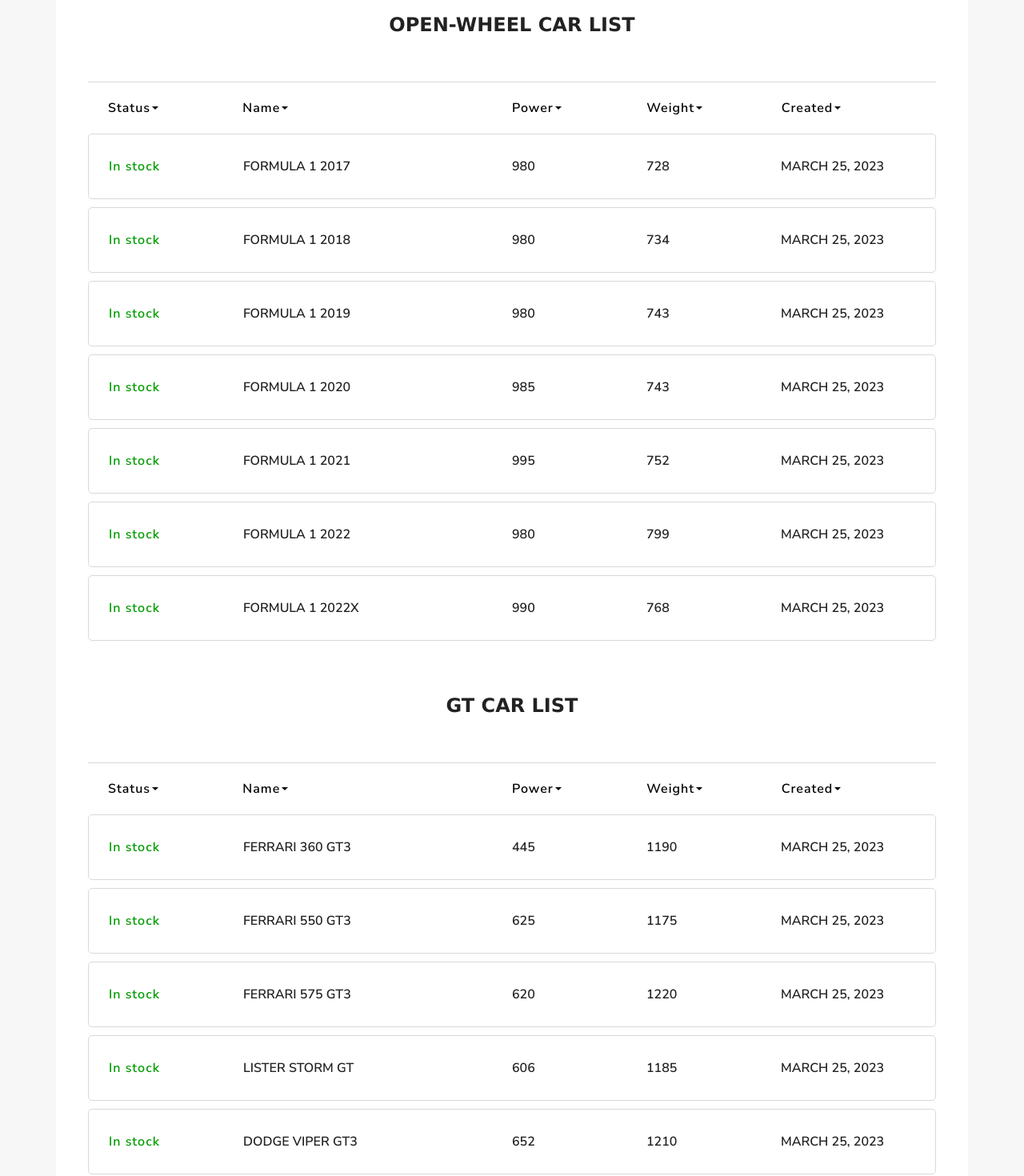
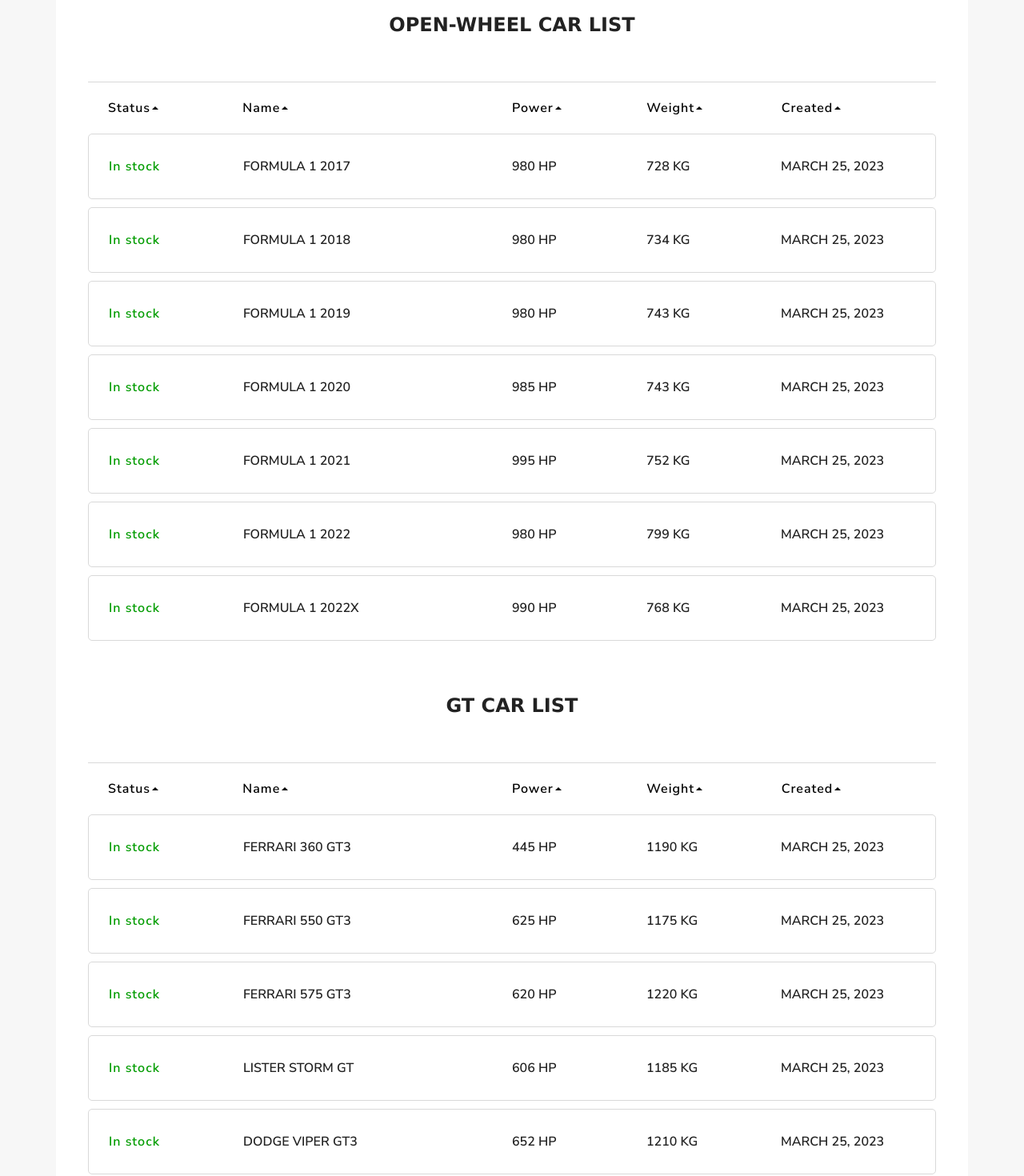
Before and after one commit to bob1663/raceone17, a React (Vite) app in the folder client/: page /cars in a window 1280 px wide. Shown: the part 840-2310 px from the top of the page at 80% size. Built offline with nearby package versions, Linux system fonts and the light colour scheme.

Commit message:
30th commit

```diff
--- a/client/src/App.jsx
+++ b/client/src/App.jsx
@@ -8,7 +8,7 @@
   useLocation,
 } from "react-router-dom";
 import { Navbar, Footer } from "./components";
-import { Cars, Contact, Home, Login, News, Post, Shop } from "./pages";
+import { CarPage, Cars, Contact, Home, Login, News, Post, Shop } from "./pages";
 
 const Layout = () => {
   const location = useLocation();
@@ -26,6 +26,7 @@
           <Route path="/cars" exact element={<Cars />} />
           <Route path="/login" exact element={<Login />} />
           <Route path="/post" exact element={<Post />} />
+          <Route path="/cars/car/:id" exact element={<CarPage />} />
         </Routes>
       </div>
       {!isLoginPage && <Footer className="foooter" />}
--- a/client/src/components/ShopCard/ShopCard.jsx
+++ b/client/src/components/ShopCard/ShopCard.jsx
@@ -10,7 +10,7 @@
         <p style={{marginTop:'15px'}}>{titleShop}</p>
         <div className="app__shopCard-price">
             <p style={{fontWeight:"500"}}>{priceShop}</p>
-            <button>Add to cart</button>
+            <button>Purchase</button>
         </div>
     </div>
   )
--- /dev/null
+++ b/client/src/pages/CarPage/CarPage.jsx
@@ -0,0 +1,8 @@
+import React from "react";
+import "./CarPage.css";
+
+const CarPage = () => {
+  return <div>CarPage</div>;
+};
+
+export default CarPage;
--- a/client/src/pages/Cars/Cars.css
+++ b/client/src/pages/Cars/Cars.css
@@ -16,30 +16,21 @@
   justify-content: center;
   padding: 0 15px;
 
+  cursor: pointer;
   transition: width 0.3s ease-in-out;
-  cursor: pointer;
 }
 
 .app__cars_topDiv-openWheel {
-  background:
-    /* top, transparent black, faked with gradient */ linear-gradient(
-      rgba(0, 0, 0, 0.5),
-      rgba(0, 0, 0, 0.5)
-    ),
-    /* bottom, image */
-      url("../../assets/formula/screenshot_rss_formula_hybrid_2019_ks_barcelona_18-2-120-14-6-58.jpg");
+  background: linear-gradient(rgba(0, 0, 0, 0.6), rgba(0, 0, 0, 0.6)),
+    url("../../assets/formula/screenshot_rss_formula_hybrid_2019_ks_barcelona_18-2-120-14-6-58.jpg");
   background-repeat: no-repeat;
   background-size: cover;
   background-position: center;
 }
 
 .app__cars_topDiv-GT {
-  background:
-    /* top, transparent black, faked with gradient */ linear-gradient(
-      rgba(0, 0, 0, 0.5),
-      rgba(0, 0, 0, 0.5)
-    ),
-    /* bottom, image */ url("../../assets/gt/bmwm6gt3.jpg");
+  background: linear-gradient(rgba(0, 0, 0, 0.6), rgba(0, 0, 0, 0.6)),
+    url("../../assets/gt/bmwm6gt3.jpg");
   background-repeat: no-repeat;
   background-size: cover;
   background-position: center;
@@ -126,7 +117,7 @@
   user-select: none;
 }
 
-.app__cars-bottomDiv_content-categories h3 img{
+.rotate {
   transform: rotate(180deg);
 }
 
--- a/client/src/pages/Cars/Cars.jsx
+++ b/client/src/pages/Cars/Cars.jsx
@@ -54,9 +54,9 @@
     return (
       <div className="app__cars-bottomDiv_content-item" key={gtCar.id}>
         <p>In stock</p>
-        <h3>{gtCar.name}</h3>
-        <h3>{gtCar.power}</h3>
-        <h3>{gtCar.weight}</h3>
+        <h3>{gtCar.name} </h3>
+        <h3>{gtCar.power} hp</h3>
+        <h3>{gtCar.weight} kg</h3>
         <h3>March 25, 2023</h3>
       </div>
     );
@@ -72,8 +72,8 @@
       <div className="app__cars-bottomDiv_content-item" key={openW.id}>
         <p>In stock</p>
         <h3>{openW.name}</h3>
-        <h3>{openW.power}</h3>
-        <h3>{openW.weight}</h3>
+        <h3>{openW.power} hp</h3>
+        <h3>{openW.weight} kg</h3>
         <h3>March 25, 2023</h3>
       </div>
     );
@@ -90,6 +90,12 @@
     gtRef.current.scrollIntoView({ behavior: "smooth" });
   };
   // -------------------------------------------------------------------------
+  const [rotate1, setRotate1] = useState(false);
+  const [rotate2, setRotate2] = useState(false);
+  const [rotate3, setRotate3] = useState(false);
+  const [rotate4, setRotate4] = useState(false);
+  const [rotate5, setRotate5] = useState(false);
+  const [rotate6, setRotate6] = useState(false);
 
   return (
     <div className="app__cars">
@@ -112,14 +118,44 @@
             <h3>
               Status <img src={images.CarsIconArrow} alt="CarsIconArrow" />
             </h3>
-            <h3 onClick={() => handleOpenWheelSortClick("name")}>
-              Name <img src={images.CarsIconArrow} alt="CarsIconArrow" />
+            <h3
+              onClick={() => {
+                handleOpenWheelSortClick("name");
+                setRotate1(!rotate1);
+              }}
+            >
+              Name{" "}
+              <img
+                src={images.CarsIconArrow}
+                alt="CarsIconArrow"
+                className={`sort-image1 ${rotate1 ? "rotate" : ""}`}
+              />
             </h3>
-            <h3 onClick={() => handleOpenWheelSortClick("power")}>
-              Power <img src={images.CarsIconArrow} alt="CarsIconArrow" />
+            <h3
+              onClick={() => {
+                handleOpenWheelSortClick("power");
+                setRotate2(!rotate2);
+              }}
+            >
+              Power{" "}
+              <img
+                src={images.CarsIconArrow}
+                alt="CarsIconArrow"
+                className={`sort-image2 ${rotate2 ? "rotate" : ""}`}
+              />
             </h3>
-            <h3 onClick={() => handleOpenWheelSortClick("weight")}>
-              Weight <img src={images.CarsIconArrow} alt="CarsIconArrow" />
+            <h3
+              onClick={() => {
+                handleOpenWheelSortClick("weight");
+                setRotate3(!rotate3);
+              }}
+            >
+              Weight{" "}
+              <img
+                src={images.CarsIconArrow}
+                alt="CarsIconArrow"
+                className={`sort-image3 ${rotate3 ? "rotate" : ""}`}
+              />
             </h3>
             <h3>
               Created <img src={images.CarsIconArrow} alt="CarsIconArrow" />
@@ -138,14 +174,44 @@
             <h3>
               Status <img src={images.CarsIconArrow} alt="CarsIconArrow" />
             </h3>
-            <h3 onClick={() => handleGtSortClick("name")}>
-              Name <img src={images.CarsIconArrow} alt="CarsIconArrow" />
+            <h3
+              onClick={() => {
+                handleGtSortClick("name");
+                setRotate4(!rotate4);
+              }}
+            >
+              Name{" "}
+              <img
+                src={images.CarsIconArrow}
+                alt="CarsIconArrow"
+                className={`sort-image4 ${rotate4 ? "rotate" : ""}`}
+              />
             </h3>
-            <h3 onClick={() => handleGtSortClick("power")}>
-              Power <img src={images.CarsIconArrow} alt="CarsIconArrow" />
+            <h3
+              onClick={() => {
+                handleGtSortClick("power");
+                setRotate5(!rotate5);
+              }}
+            >
+              Power{" "}
+              <img
+                src={images.CarsIconArrow}
+                alt="CarsIconArrow"
+                className={`sort-image5 ${rotate5 ? "rotate" : ""}`}
+              />
             </h3>
-            <h3 onClick={() => handleGtSortClick("weight")}>
-              Weight <img src={images.CarsIconArrow} alt="CarsIconArrow" />
+            <h3
+              onClick={() => {
+                handleGtSortClick("weight");
+                setRotate6(!rotate6);
+              }}
+            >
+              Weight{" "}
+              <img
+                src={images.CarsIconArrow}
+                alt="CarsIconArrow"
+                className={`sort-image6 ${rotate6 ? "rotate" : ""}`}
+              />
             </h3>
             <h3>
               Created <img src={images.CarsIconArrow} alt="CarsIconArrow" />
--- a/client/src/pages/Shop/Shop.jsx
+++ b/client/src/pages/Shop/Shop.jsx
@@ -5,12 +5,12 @@
 
 const Shop = () => {
   const [currentPage, setCurrentPage] = useState(
-    Number(localStorage.getItem("currentPage")) || 1
+    Number(sessionStorage.getItem("currentPage")) || 1
   );
   const itemsPerPage = 9;
   // ------------------------------------------------------
   useEffect(() => {
-    localStorage.setItem("currentPage", currentPage);
+    sessionStorage.setItem("currentPage", currentPage);
   }, [currentPage]);
   // ------------------------------------------------------
 
--- a/client/src/pages/index.js
+++ b/client/src/pages/index.js
@@ -5,5 +5,6 @@
 import Shop from "./Shop/Shop";
 import Login from "./Login/Login";
 import Post from "./Post/Post";
+import CarPage from "./CarPage/CarPage";
 
-export { Cars, Contact, Home, News, Shop, Login, Post };
+export { Cars, Contact, Home, News, Shop, Login, Post, CarPage };
```
Also changed, not shown: client/src/pages/CarPage/CarPage.css (added).
